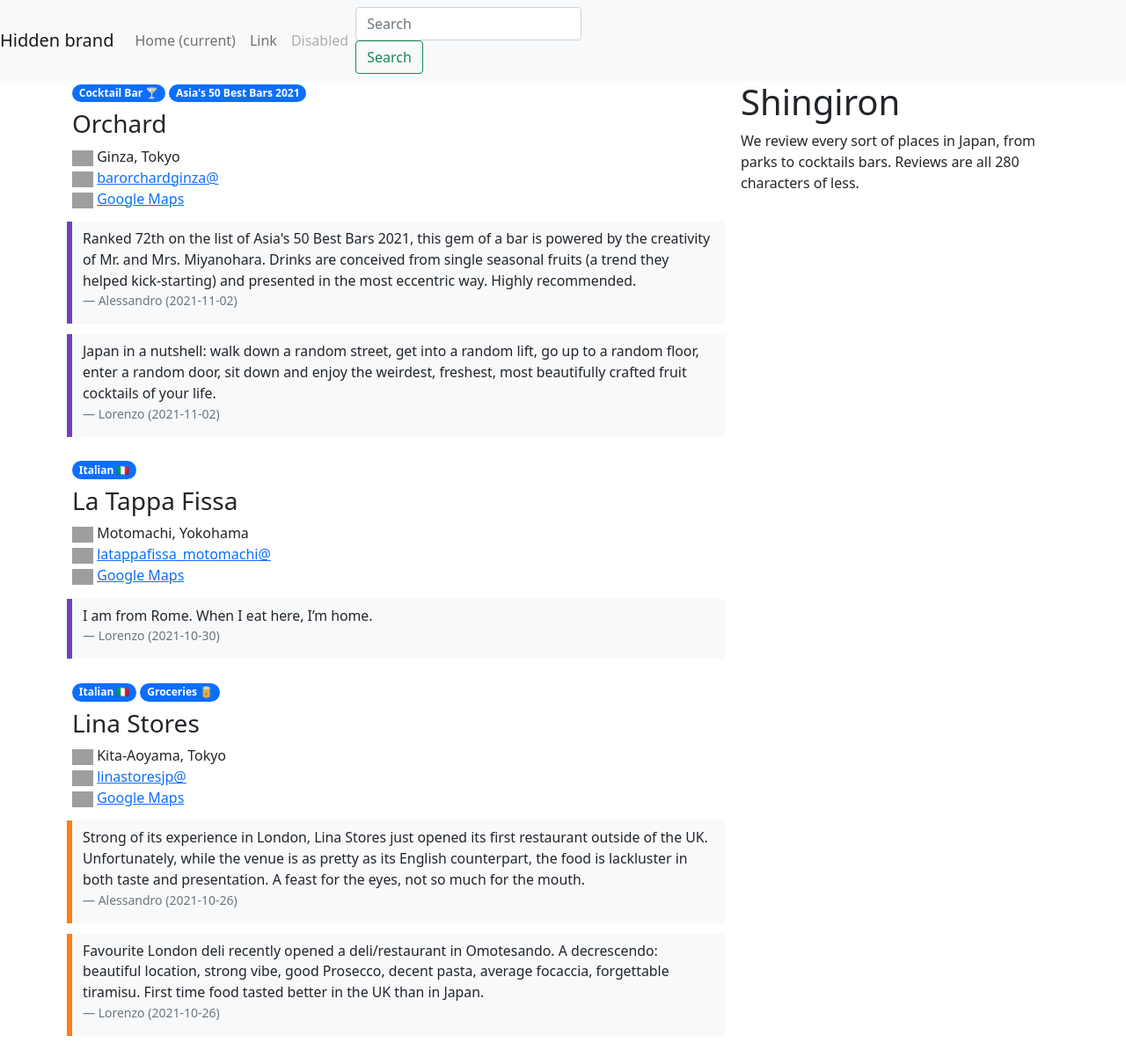
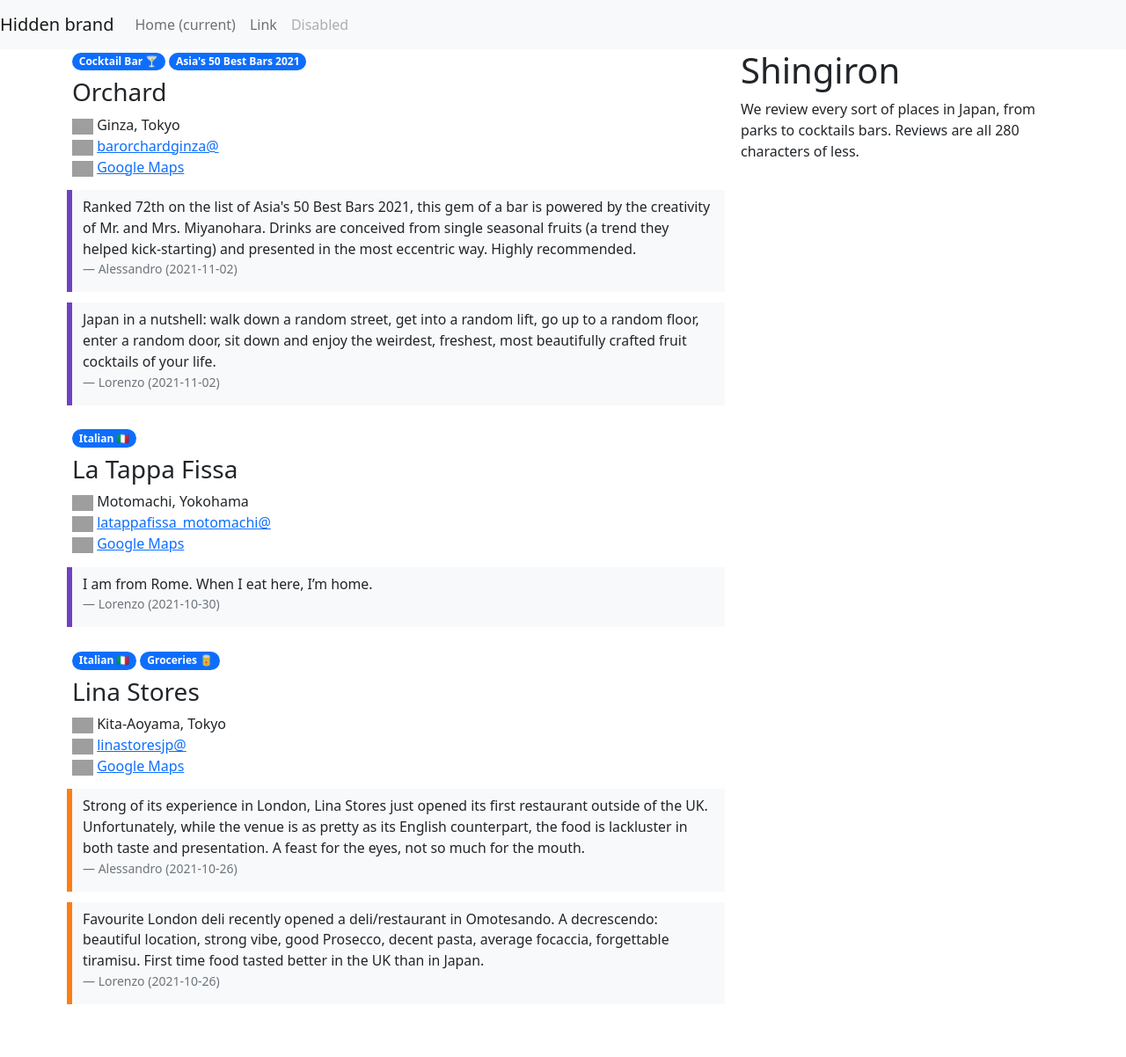
Before and after one commit to alessandrosp/shingiron, a Jekyll site: the page built from docs/index.html, in a window 1280 px wide. Shown: the whole page at 88% size. Built offline with Jekyll 4.4.1, drawn with Linux system fonts in a browser that asks for light colours; nearby versions of some CDN libraries; comment, search, counter and statistics services are not loaded; after the commit the page ends 1166 px from its top, so only the background shows below that; grey boxes are pictures that could not be loaded.

Commit message:
Update default.html

```diff
--- a/docs/_layouts/default.html
+++ b/docs/_layouts/default.html
@@ -10,10 +10,10 @@
   </head>
   <body>
     <nav class="navbar navbar-expand-lg navbar-light bg-light">
-      <button class="navbar-toggler" type="button" data-toggle="collapse" data-target="#navbarTogglerDemo01" aria-controls="navbarTogglerDemo01" aria-expanded="false" aria-label="Toggle navigation">
+      <button class="navbar-toggler" type="button" data-toggle="collapse" data-target="#navbar-toggler" aria-controls="navbar-toggler" aria-expanded="false" aria-label="Toggle navigation">
         <span class="navbar-toggler-icon"></span>
       </button>
-      <div class="collapse navbar-collapse" id="navbarTogglerDemo01">
+      <div class="collapse navbar-collapse" id="navbar-toggler">
         <a class="navbar-brand" href="#">Hidden brand</a>
         <ul class="navbar-nav mr-auto mt-2 mt-lg-0">
           <li class="nav-item active">
@@ -26,10 +26,6 @@
             <a class="nav-link disabled" href="#">Disabled</a>
           </li>
         </ul>
-        <form class="form-inline my-2 my-lg-0">
-          <input class="form-control mr-sm-2" type="search" placeholder="Search" aria-label="Search">
-          <button class="btn btn-outline-success my-2 my-sm-0" type="submit">Search</button>
-        </form>
       </div>
     </nav>
     <div class="container">
```
